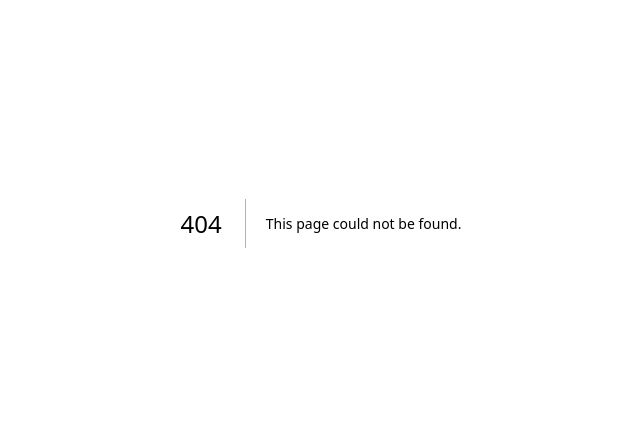
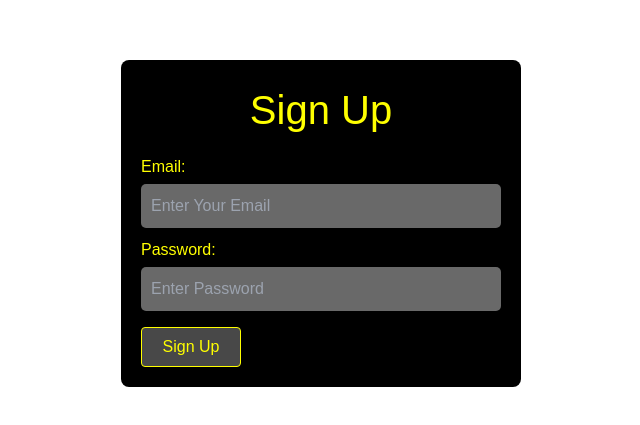
Before and after one commit to Awais1527/next-test, a Next.js app: page /signup in a window 1280 px wide. Before the commit this address had no page. Shown: the part 177-602 px from the top of the page, without its empty margins (319-959 px from the left). Built offline with nearby package versions, Linux system fonts and the light colour scheme.

Commit message:
signup added design improved

```diff
--- /dev/null
+++ b/src/app/signup/page.js
@@ -0,0 +1,109 @@
+"use client";
+
+import { saveUser } from "@/store/actions";
+import { useState } from "react";
+import { useDispatch } from "react-redux";
+
+
+export default function Signup() {
+  const dispatch = useDispatch();
+  const [credentials, setCredentials] = useState({ email: "", password: "" });
+
+  // Handle input changes for signup form
+  const handleSignupChange = (e) => {
+    setCredentials({ ...credentials, [e.target.name]: e.target.value });
+  };
+
+  // Handle signup form submission
+  const handleSignupSubmit = (e) => {
+    e.preventDefault();
+
+    dispatch(saveUser(credentials));
+    alert("User registered successfully!");
+    setCredentials({ email: "", password: "" });
+  };
+
+  return (
+    <div
+      style={{
+        width: "100%",
+        display: "flex",
+        justifyContent: "center",
+        alignItems: "center",
+        height: "100vh",
+      }}
+    >
+      <div
+        style={{
+          backgroundColor: "black",
+          padding: "20px",
+          borderRadius: "8px",
+          textAlign: "center",
+          width: "400px",
+        }}
+      >
+        <h2 style={{ fontSize: "40px", color: "yellow" }}>Sign Up</h2>
+        <form onSubmit={handleSignupSubmit}>
+          <div style={{ display: "flex", flexDirection: "column", alignItems: "flex-start" }}>
+            <label htmlFor="email" style={{ marginTop: "15px", marginBottom: "5px", color: "yellow" }}>Email:</label>
+            <input
+              placeholder="Enter Your Email"
+              type="email"
+              id="email"
+              name="email"
+              value={credentials.email}
+              onChange={handleSignupChange}
+              style={{
+                borderRadius: "5px",
+                padding: "10px",
+                marginBottom: "10px",
+                width: "100%",
+                color: "black",
+                backgroundColor: "#696969",
+              }}
+              required
+            />
+            <label htmlFor="password" style={{ marginBottom: "5px", color: "yellow" }}>Password:</label>
+            <input
+              placeholder="Enter Password"
+              type="password"
+              id="password"
+              name="password"
+              value={credentials.password}
+              onChange={handleSignupChange}
+              style={{
+                borderRadius: "5px",
+                padding: "10px",
+                marginBottom: "10px",
+                width: "100%",
+                color: "black",
+                backgroundColor: "#696969",
+              }}
+              required
+            />
+            <button
+              type="submit"
+              style={{
+                height: "40px",
+                width: "100px",
+                marginTop: "6px",
+                padding: "10px 20px",
+                backgroundColor: "#484848",
+                color: "yellow",
+                borderRadius: "4px",
+                cursor: "pointer",
+                border: "1px solid yellow",
+                textAlign: "center",
+                display: "flex",
+                justifyContent: "center",
+                alignItems: "center",
+              }}
+            >
+              Sign Up
+            </button>
+          </div>
+        </form>
+      </div>
+    </div>
+  );
+}
--- a/src/store/actions.js
+++ b/src/store/actions.js
@@ -1,4 +1,4 @@
-// Action Types
+
 export const LOGIN_SUCCESS = 'LOGIN_SUCCESS';
 export const SAVE_USER = 'SAVE_USER';
 export const SET_CREDENTIALS = 'SET_CREDENTIALS';
@@ -7,7 +7,7 @@ export const UPDATE_TODO = 'UPDATE_TODO';
 export const DELETE_TODO = 'DELETE_TODO';
 export const SET_EDIT_INDEX = 'SET_EDIT_INDEX';
 
-// Action Creators for Authentication
+
 export const loginSuccess = () => ({
   type: LOGIN_SUCCESS,
 });
@@ -22,7 +22,7 @@ export const setCredentials = (credentials) => ({
   payload: credentials,
 });
 
-// Action Creators for Todos
+
 export const addTodo = (todo) => ({
   type: ADD_TODO,
   payload: todo,
--- a/src/store/store.js
+++ b/src/store/store.js
@@ -1,4 +1,15 @@
+
 import { createStore, combineReducers } from 'redux';
+import {
+  LOGIN_SUCCESS,
+  SAVE_USER,
+  SET_CREDENTIALS,
+  ADD_TODO,
+  UPDATE_TODO,
+  DELETE_TODO,
+  SET_EDIT_INDEX,
+} from './actions';
+
 
 const initialAuthState = {
   authenticated: false,
@@ -11,56 +22,50 @@ const initialTodoState = {
   editIndex: null,
 };
 
+
 export const authReducer = (state = initialAuthState, action) => {
   switch (action.type) {
-    case 'LOGIN_SUCCESS':
+    case LOGIN_SUCCESS:
       return { ...state, authenticated: true };
-    case 'SAVE_USER':
+    case SAVE_USER:
       return {
         ...state,
         users: [...state.users, action.payload],
         authenticated: true,
       };
-    case 'SET_CREDENTIALS':
+    case SET_CREDENTIALS:
       return { ...state, credentials: action.payload };
     default:
       return state;
   }
 };
 
+
 export const todoReducer = (state = initialTodoState, action) => {
   switch (action.type) {
-    case 'ADD_TODO':
+    case ADD_TODO:
       return { ...state, todos: [...state.todos, action.payload] };
-
-    case 'UPDATE_TODO':
-      return {
-        ...state,
-        todos: state.todos.map((todo) =>
-          todo.id === action.payload.id ? { ...todo, ...action.payload.todo } : todo
-        ),
-        editIndex: null,
-      };
-
-    case 'DELETE_TODO':
-      return {
-        ...state,
-        todos: state.todos.filter((todo) => todo.id !== action.payload),
-      };
-
-    case 'SET_EDIT_INDEX':
+    case UPDATE_TODO:
+      const updatedTodos = state.todos.map((todo) =>
+        todo.id === action.payload.id ? { ...todo, ...action.payload.todo } : todo
+      );
+      return { ...state, todos: updatedTodos, editIndex: null };
+    case DELETE_TODO:
+      return { ...state, todos: state.todos.filter((todo) => todo.id !== action.payload) };
+    case SET_EDIT_INDEX:
       return { ...state, editIndex: action.payload };
-
     default:
       return state;
   }
 };
+
 
 const rootReducer = combineReducers({
   auth: authReducer,
   todo: todoReducer,
 });
 
+
 const store = createStore(rootReducer);
 
 export default store;
```
Also changed, not shown: src/app/page.js (+83 -52 lines), public/pp.png (added).
